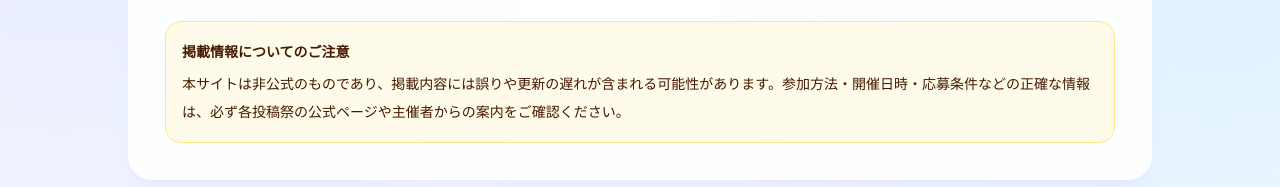
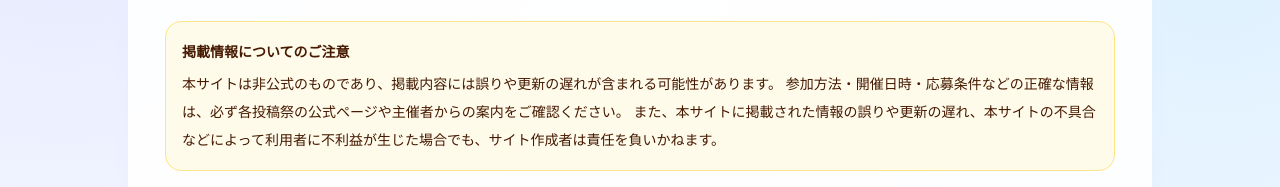
Before and after one commit to GAKKI-D-Neb/festival-calendar, a Next.js app: page /links in a window 1280 px wide. Shown: the part 431-618 px from the top of the page. Built offline with nearby package versions, Linux system fonts and the light colour scheme; no server answers.

Commit message:
文章の調整

```diff
--- a/src/app/links/page.tsx
+++ b/src/app/links/page.tsx
@@ -66,7 +66,11 @@ export default function LinksPage() {
         </p>
         <div className="mt-5 rounded-2xl border border-amber-200 bg-amber-50 p-4 text-sm leading-7 text-amber-950">
           <p className="font-extrabold">掲載情報についてのご注意</p>
-          <p className="mt-1">本サイトは非公式のものであり、掲載内容には誤りや更新の遅れが含まれる可能性があります。参加方法・開催日時・応募条件などの正確な情報は、必ず各投稿祭の公式ページや主催者からの案内をご確認ください。</p>
+          <p className="mt-1">
+            本サイトは非公式のものであり、掲載内容には誤りや更新の遅れが含まれる可能性があります。
+            参加方法・開催日時・応募条件などの正確な情報は、必ず各投稿祭の公式ページや主催者からの案内をご確認ください。
+            また、本サイトに掲載された情報の誤りや更新の遅れ、本サイトの不具合などによって利用者に不利益が生じた場合でも、サイト作成者は責任を負いかねます。
+          </p>
         </div>
       </section>
       <section className="grid gap-5 md:grid-cols-2">
--- a/src/app/settings/notifications/page.tsx
+++ b/src/app/settings/notifications/page.tsx
@@ -14,7 +14,6 @@ export default function NotificationSettingsPage() {
         <h1 className="mt-1 text-2xl font-black text-slate-900">通知設定</h1>
         <p className="mt-2 text-sm leading-6 text-slate-600">
           お気に入りに登録した投稿祭の日程について、サイト内のお知らせを表示するか設定できます。
-          プッシュ通知ではなく、サイトを開いたときに確認できるお知らせです。
         </p>
       </div>
 
```
